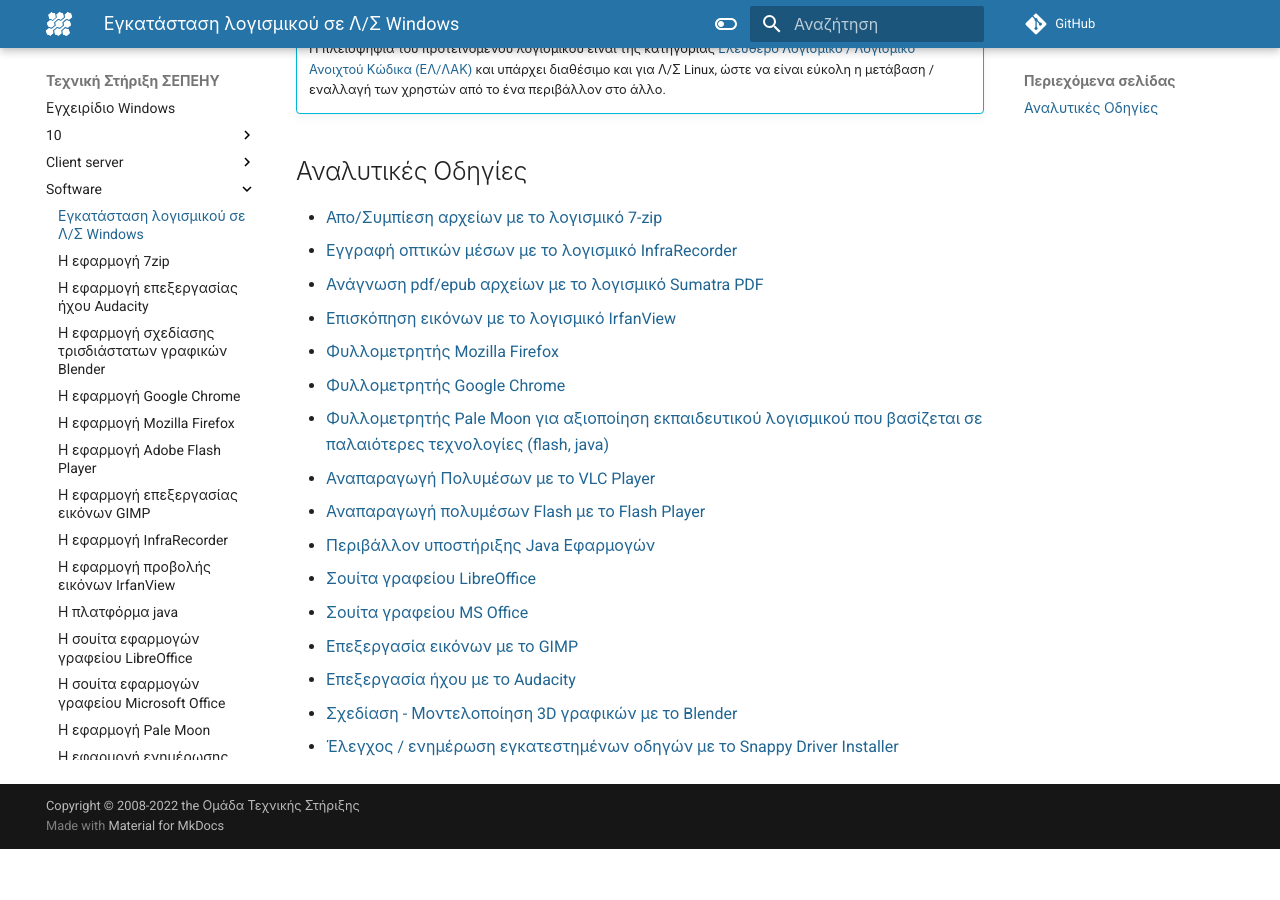
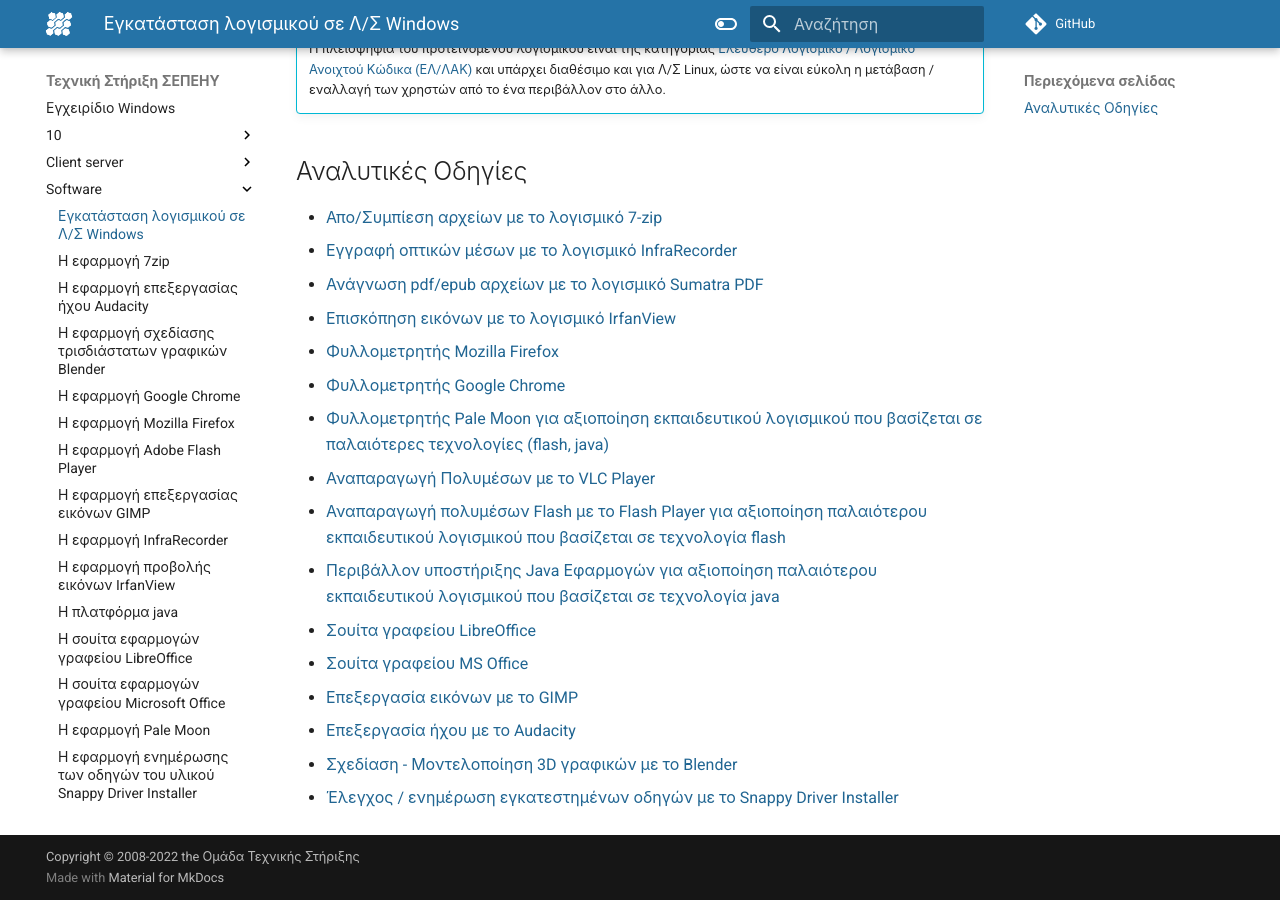
Before and after one commit to pe86/windows, an MkDocs documentation site: the page built from docs/software/index.md, in a window 1280 px wide and 900 px high, scrolled down 572 px. Built offline with MkDocs 1.6.1 and Material for MkDocs 9.7.7, drawn with Linux system fonts in a browser that asks for light colours; comment, search, counter and statistics services are not loaded; before the commit the page ends 1421 px from its top, so only the background shows below that.

```diff
--- a/docs/software/index.md
+++ b/docs/software/index.md
@@ -25,8 +25,8 @@
 - [Φυλλομετρητής Google Chrome](chrome.md)
 - [Φυλλομετρητής Pale Μoon για αξιοποίηση εκπαιδευτικού λογισμικού που βασίζεται σε παλαιότερες τεχνολογίες (flash, java)](palemoon.md)
 - [Αναπαραγωγή Πολυμέσων με το VLC Player](vlc.md)
-- [Αναπαραγωγή πολυμέσων Flash με το Flash Player](flash.md)
-- [Περιβάλλον υποστήριξης Java Εφαρμογών](java.md)
+- [Αναπαραγωγή πολυμέσων Flash με το Flash Player για αξιοποίηση παλαιότερου εκπαιδευτικού λογισμικού που βασίζεται σε τεχνολογία flash](flash.md)
+- [Περιβάλλον υποστήριξης Java Εφαρμογών για αξιοποίηση παλαιότερου εκπαιδευτικού λογισμικού που βασίζεται σε τεχνολογία java](java.md)
 - [Σουίτα γραφείου LibreOffice](libreoffice.md)
 - [Σουίτα γραφείου MS Office](msoffice.md)
 - [Επεξεργασία εικόνων με το GIMP](gimp.md)
```
Also changed, not shown: docs/10/index.md (+3 -3 lines).
